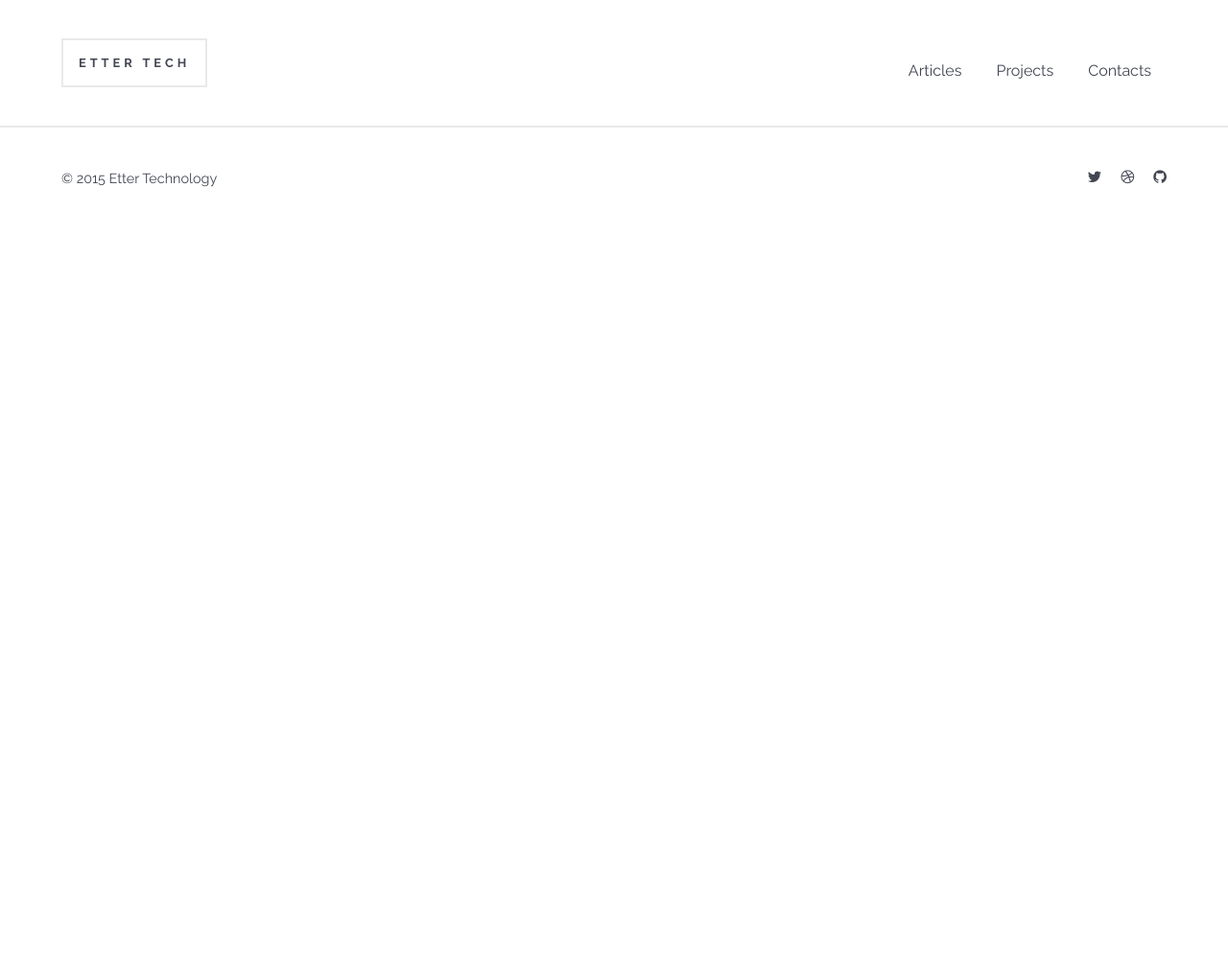
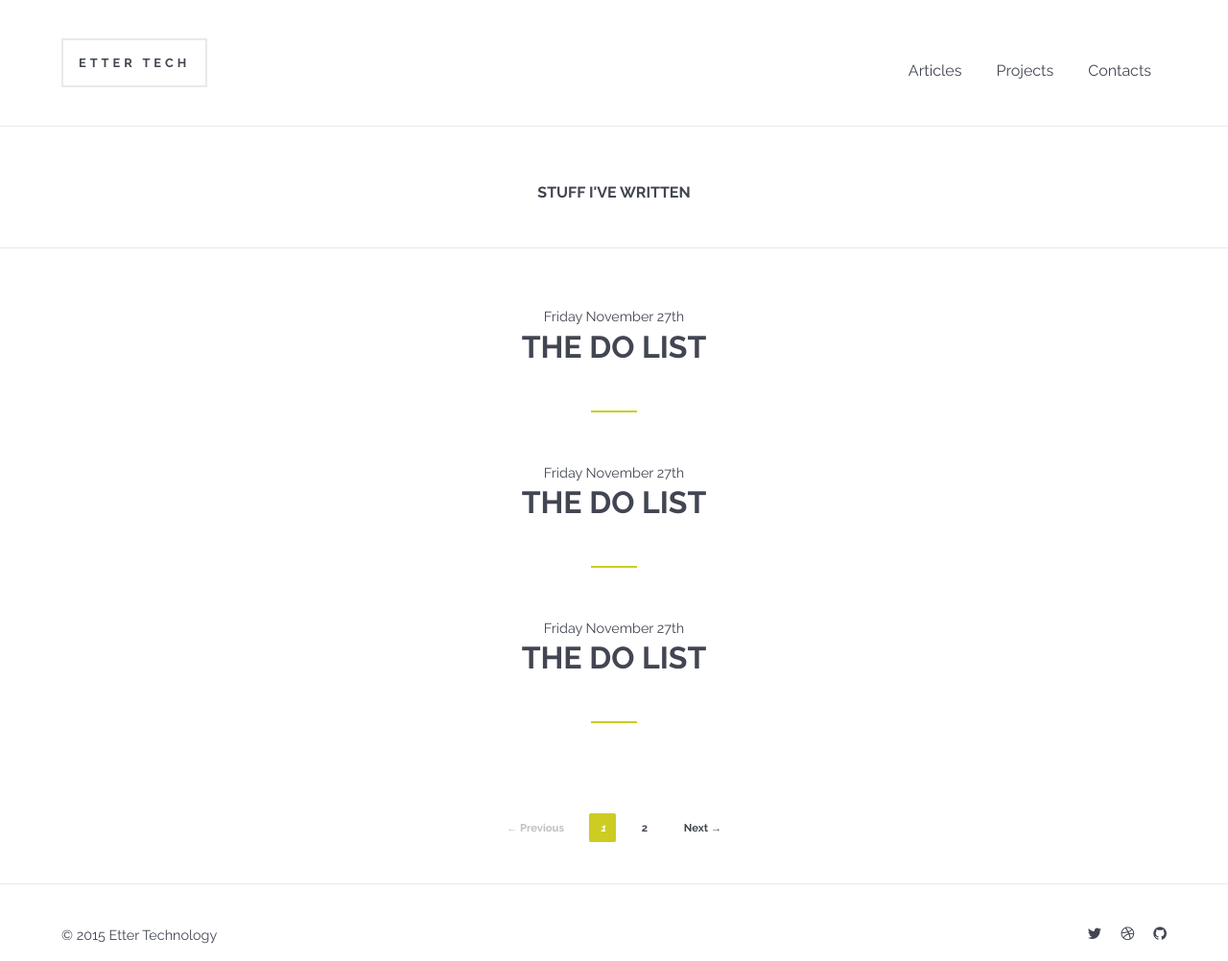
Before and after one commit to jaythaceo/etter-tech-static-pages, a plain HTML site: page articles.html in a window 1280 px wide. Shown: the whole page at 96% size. Before the commit the page ends 800 px from the top, so only its background shows below. Drawn offline with Linux system fonts and the light colour scheme.

Commit message:
[chore] Added articles page, pagination, and scss styling

```diff
--- a/articles.html
+++ b/articles.html
@@ -17,6 +17,35 @@
     </nav>
   </header>
 
+  <h1 id="page_title">Stuff I've Written</h1>
+
+  <div id="posts_wrapper" class="skinny_wrapper">
+    <div class="post">
+      <p class="date">Friday November 27th</p>
+      <h2><a href="#">The DO List</a></h2>
+      <hr>
+    </div>
+
+    <div class="post">
+      <p class="date">Friday November 27th</p>
+      <h2><a href="#">The DO List</a></h2>
+      <hr>
+    </div>
+
+    <div class="post">
+      <p class="date">Friday November 27th</p>
+      <h2><a href="#">The DO List</a></h2>
+      <hr>
+    </div>
+  </div>
+
+  <div class="pagination">
+    <span class="previous_page disabled">← Previous</span>
+    <em class="current">1</em>
+    <a rel="next" href="#">2</a>
+    <a href="#" class="next_page">Next →</a>
+  </div>
+
   <footer id="main_footer">
     <p class="copyright">&copy; 2015 Etter Technology</p>
     <nav>
--- a/scss/application.scss
+++ b/scss/application.scss
@@ -1,6 +1,7 @@
 @import '_normalize';
 
 $dark: #424652;
+$white: #FFFFFF;
 $light: #9a9da4;
 $highlight: #CCCC23;
 $border: #E9E9E9;
@@ -15,6 +16,12 @@ body {
 
 .wrapper {
   width: 90%;
+  margin: 0 auto;
+}
+
+.skinny_wrapper {
+  width: 80%;
+  max-width: 760px;
   margin: 0 auto;
 }
 
@@ -69,6 +76,14 @@ p, ul, ol {
   margin: 0 0 1.6em 0;
 }
 
+hr {
+  width: 3em;
+  display: block;
+  height: 2px;
+  border: 0;
+  border-top: 2px solid $highlight;
+  margin: 2rem 0;
+  }
 
 #main_navigation {
   padding: 2.5em 5%;
@@ -96,6 +111,14 @@ p, ul, ol {
   }
 }
 
+#page_title {
+  text-align: center;
+  border-bottom: 1px solid $border;
+  padding: 3em 0;
+  font-size: 1rem;
+  text-transform: uppercase;
+}
+
 #main_footer {
   padding: 2.5em 5%;
   border-top: 1px solid $border;
@@ -117,4 +140,5 @@ p, ul, ol {
   }
 }
 
-@import 'welcome'
+@import 'welcome';
+@import 'post_project';
--- /dev/null
+++ b/scss/post_project.scss
@@ -0,0 +1,69 @@
+#posts_wrapper {
+  padding: 3em 0;
+  .post {
+    text-align: center;
+    .date {
+      font-size: .9em;
+      margin: 0;
+    }
+    h2 {
+      margin: 0;
+      font-size: 2em;
+      text-transform: uppercase;
+      a {
+        text-decoration: none;
+        color: $dark;
+        &:hover {
+          color: $highlight;
+        }
+      }
+    }
+    hr {
+      margin: 3em auto;
+    }
+  }
+}
+
+// ----- Pagination
+
+.pagination:before,
+.pagination:after {
+  content: " ";
+  display: table;
+}
+
+.pagination:after {
+  clear: both;
+}
+
+.pagination {
+  text-align: center;
+  margin: 0 0 3em 0;
+  a, .previous_page, .current, .next_page {
+    padding: .75em 1em;
+    margin: 0 .5em;
+    border-radius: .15em;
+    line-height: 20px;
+    text-decoration: none;
+    background: $white;
+    font-weight: 700;
+    font-size: .7em;
+    font-size: normal;
+    color: $dark;
+    &:hover {
+      background: $highlight;
+      color: $white;
+    }
+  }
+  .current {
+    background: $highlight;
+    color: $white;
+  }
+  .disabled {
+    color: #C0C0C0;
+    &:hover {
+      color: #C0C0C0;
+      background: $white;
+    }
+  }
+}
--- a/scss/welcome.scss
+++ b/scss/welcome.scss
@@ -17,14 +17,7 @@
     font-size: 1.1rem;
     text-transform: uppercase;
   }
-  hr {
-    width: 3em;
-    display: block;
-    height: 2px;
-    border: 0;
-    border-top: 2px solid $highlight;
-    margin: 2rem 0;
-  }
+
   h3 {
     font-size: 1.35em;
     font-weight: 400;
```
Also changed, not shown: css/application.css, css/post_project.css (added), 1 other file.
